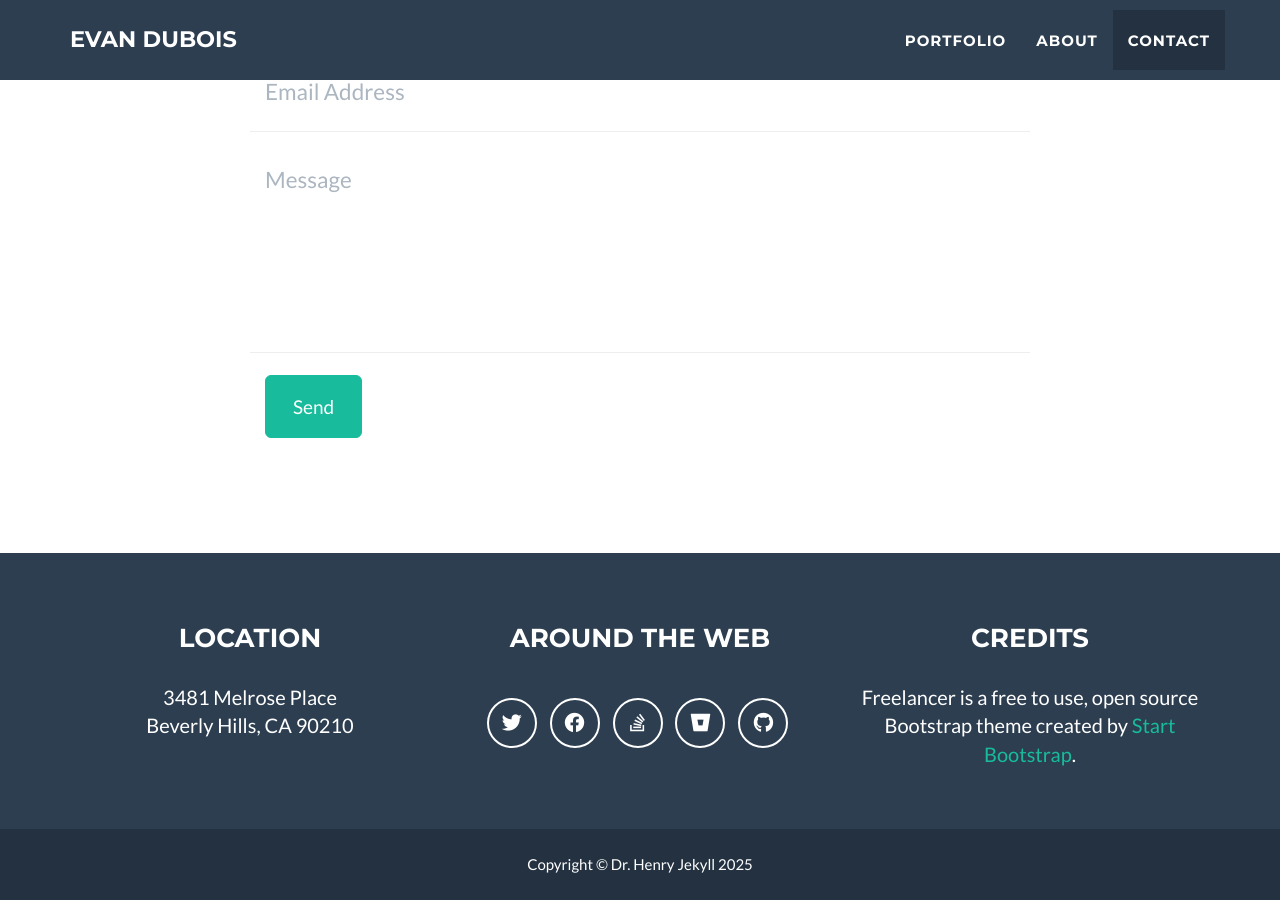
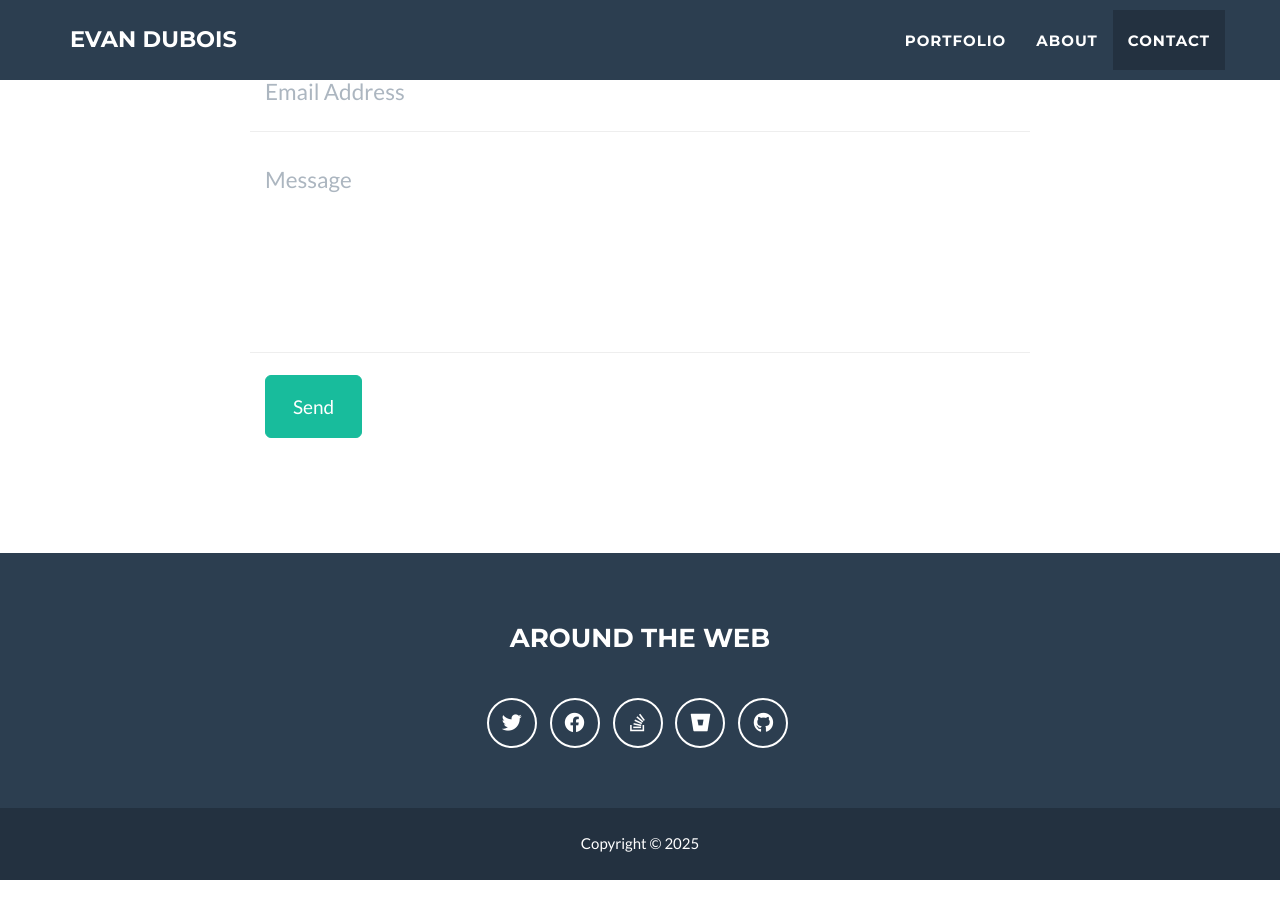
Before and after one commit to Evan-DUBOIS-02/evan-dubois-02.github.io, a Jekyll site: the page built from _posts/2014-07-18-project-1.markdown, in a window 1280 px wide and 900 px high, scrolled down 2785 px. Built offline with Jekyll 4.4.1, drawn with Linux system fonts in a browser that asks for light colours; some of the changed lines change nothing that is shown.

Commit message:
new config

```diff
--- a/_config.yml
+++ b/_config.yml
@@ -32,10 +32,10 @@ color:
 
 # Footer settings
 footer:
-  copyright: Dr. Henry Jekyll
-  location: Location
+  # copyright: Dr. Henry Jekyll
+  # location: Location
   social: Around the Web
-  credits: Credits
+  # credits: Credits
 
 # Social networks usernames (many more available: google-plus, flickr, dribbble, pinterest, instagram, tumblr, linkedin, etc.)
 social:
@@ -51,12 +51,12 @@ social:
     url: http://github.com/jekyll
 
 # Postal address (add as many lines as necessary)
-address:
-  - line: 3481 Melrose Place
-  - line: Beverly Hills, CA 90210
+# address:
+#   - line: 3481 Melrose Place
+#   - line: Beverly Hills, CA 90210
 
 # Credits content
-credits: 'Freelancer is a free to use, open source Bootstrap theme created by <a href="http://startbootstrap.com">Start Bootstrap</a>.'
+# credits: 'Freelancer is a free to use, open source Bootstrap theme created by <a href="http://startbootstrap.com">Start Bootstrap</a>.'
 
 # Build settings
 markdown: kramdown
```
